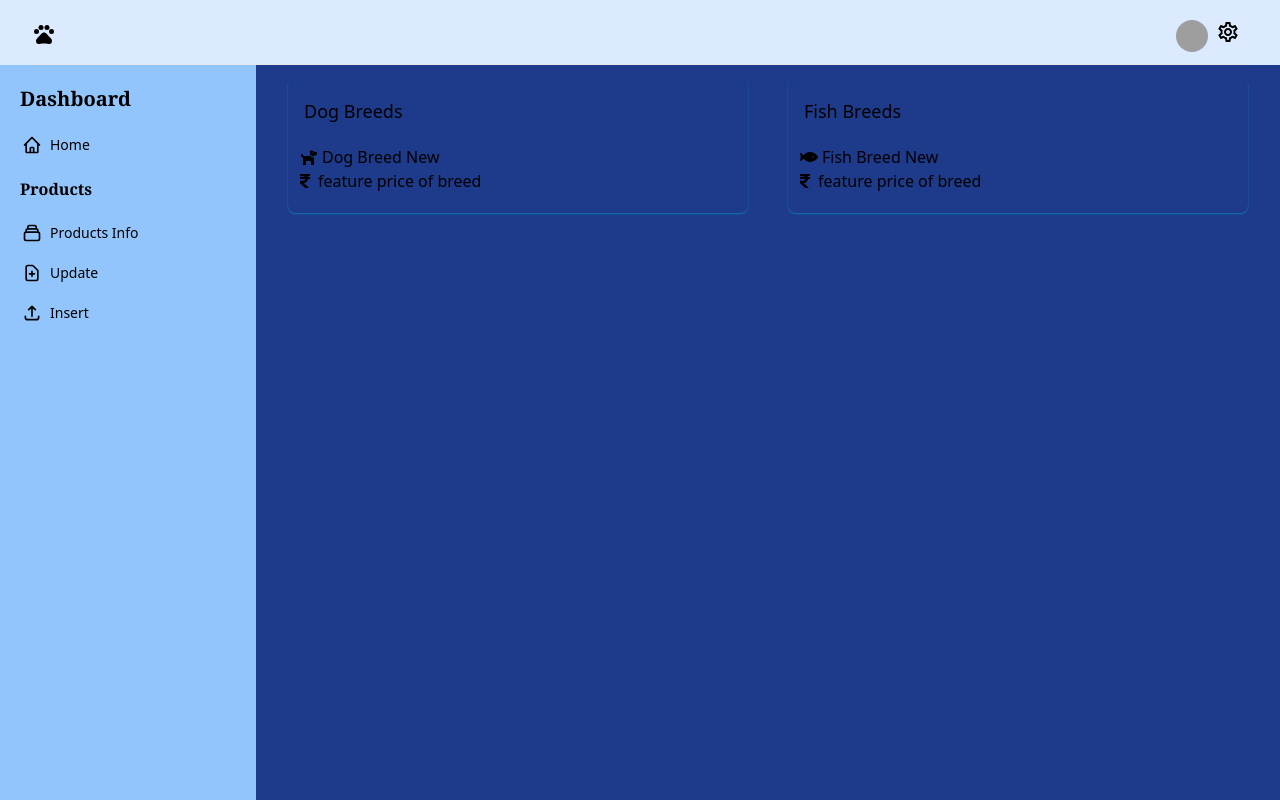
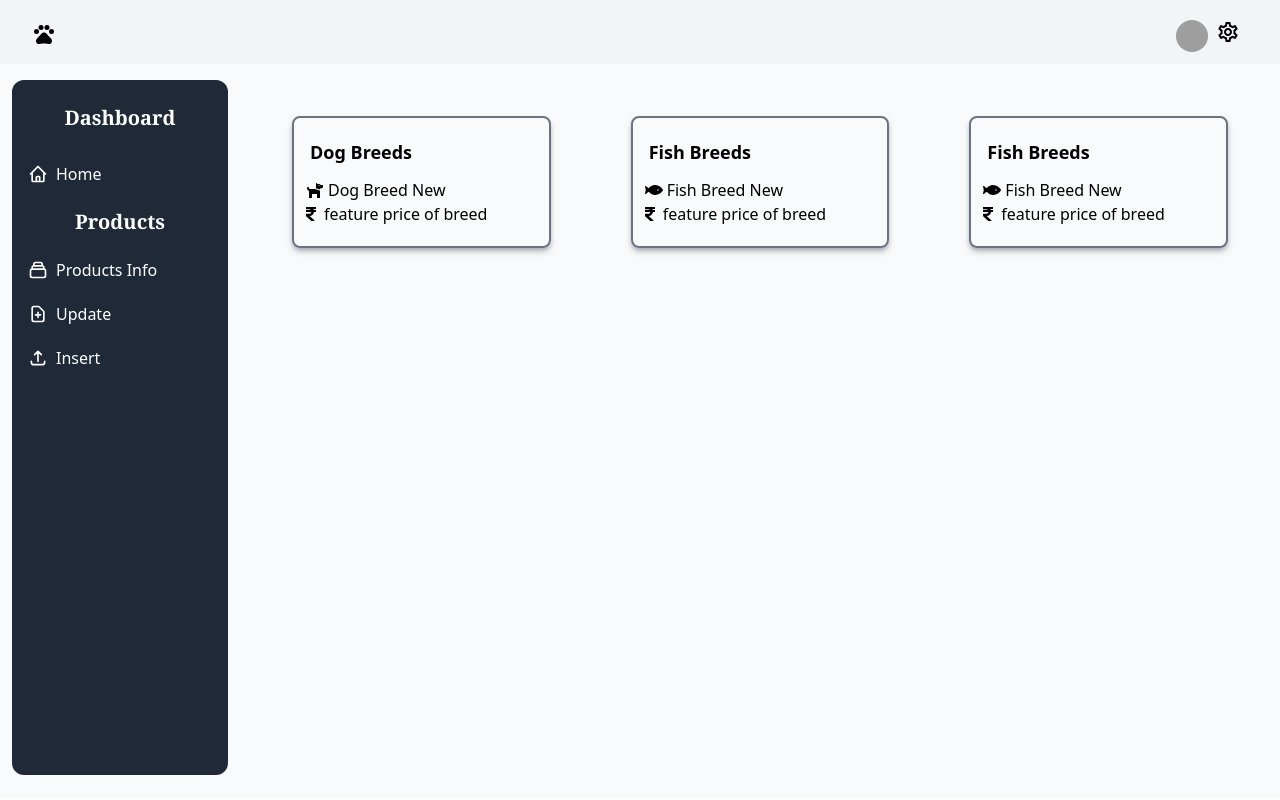
Before and after one commit to itsDikshaMahanot/ANIMOPEDIA_DASHBOARD, a React (Create React App) app in the folder animopedia_dashboard/: page / in a window 1280 px wide. Built offline with nearby package versions, Linux system fonts and the light colour scheme; grey boxes are pictures that could not be loaded.

Commit message:
sidebar and top bar fixed

```diff
--- a/animopedia_dashboard/src/App.js
+++ b/animopedia_dashboard/src/App.js
@@ -6,7 +6,7 @@ import Home from './pages/home/Home';
 export default function App() {
   return <div>
     <Topbar />
-    <div className='h-[calc(100vh_-_65px)] flex sticky top-50px'>
+    <div className=' h-[calc(100vh_-_65px)] flex sticky top-50px'>
       <Sidebar />
       <Home />
     </div>
--- a/animopedia_dashboard/src/components/featureInfo/FeatureInfo.js
+++ b/animopedia_dashboard/src/components/featureInfo/FeatureInfo.js
@@ -5,19 +5,28 @@ import { faDog, faFish, faRupeeSign } from '@fortawesome/free-solid-svg-icons'
 
 export default function FeatureInfo() {
     return (
-        <div className='md:px-1 py-2 w-100vh_ flex space justify-between'>
-            <div className='md:px-3 py-5 mx-5 flex-1 border-cyan-300 shadow-sm shadow-cyan-500/50 cursor-pointer rounded-lg' >
-                <span className='px-1 text-lg'> Dog Breeds </span>
-                <div className='mt-5 content-center'>
+        <div className='lg:px-1 py-12 w-100vh_ flex space justify-between  '>
+            <div className='lg:px-3 py-5 flex-1 mx-10 border-gray-500 shadow-md shadow-gray-500/50 cursor-pointer rounded-lg border-2  ' >
+                <span className='px-1 text-lg font-semibold'> Dog Breeds </span>
+                <div className='mt-3 content-center'>
                     <FontAwesomeIcon icon={faDog} />
                     <span className='px-1 mb-5'>Dog Breed New</span> <br />
                     <FontAwesomeIcon icon={faRupeeSign} />
                     <span className='px-2'>feature price of breed</span>
                 </div>
             </div>
-            <div className='md:px-3 py-5 flex-1 mx-5 border-cyan-300 shadow-sm shadow-cyan-500/50 cursor-pointer rounded-lg' >
-                <span className='px-1 text-lg'> Fish Breeds </span>
-                <div className='mt-5 content-center'>
+            <div className='lg:px-3 py-5 flex-1 mx-10 border-gray-500 shadow-md shadow-gray-500/50 cursor-pointer rounded-lg border-2' >
+                <span className='px-1 text-lg font-semibold'> Fish Breeds </span>
+                <div className='mt-3 content-center'>
+                    <FontAwesomeIcon icon={faFish} />
+                    <span className='px-1 mb-5'>Fish Breed New</span> <br />
+                    <FontAwesomeIcon icon={faRupeeSign} />
+                    <span className='px-2'>feature price of breed</span>
+                </div>
+            </div>
+            <div className='lg:px-3 py-5 flex-1 mx-10 border-gray-500 shadow-md shadow-gray-500/50 cursor-pointer rounded-lg border-2' >
+                <span className='px-1 text-lg font-semibold'> Fish Breeds </span>
+                <div className='mt-3 content-center'>
                     <FontAwesomeIcon icon={faFish} />
                     <span className='px-1 mb-5'>Fish Breed New</span> <br />
                     <FontAwesomeIcon icon={faRupeeSign} />
--- a/animopedia_dashboard/src/components/sidebar/Sidebar.js
+++ b/animopedia_dashboard/src/components/sidebar/Sidebar.js
@@ -6,30 +6,30 @@ import { HomeIcon, UploadIcon, CollectionIcon, XIcon } from '@heroicons/react/ou
 
 export default function Sidebar() {
     return (
-        <div className='flex bg-gray-100 w-64'>
-            <div className='h-[calc(100vh_-_65px)] bg-blue-300  md:w-64 px-3 py-3 sm:w-40'>
-                <h3 className='font-bold align-text-top px-2 py-2 font-serif text-xl'> Dashboard</h3>
-                <nav className='px-0.5 py-1'>
-                    <a href='#' className='px-2 py-2.5 flex items-center space-x-2 hover:bg-blue-400 rounded transition duration-200 hover:text-blue-100 active:bg-gray-300'>
+        <div className='flex bg-gray-50 px-1 md:w-60 '>
+            <div className='h-[calc(100vh_-_105px)] bg-gray-800 rounded-xl my-4 text-white md:w-56 mx-2 sm:w-40'>
+                <h3 className='font-bold align-text-top pt-6 pb-4 font-serif text-xl text-center border-white'> Dashboard</h3>
+                <nav className='px-2 py-1 text-l'>
+                    <a href='#' className='px-2 py-2.5 flex items-center space-x-2 hover:bg-blue-500 rounded transition duration-200 hover:text-blue-100 active:bg-gray-300'>
                         <HomeIcon className="h-5 w-5"/>
-                        <span className='text-sm'>Home</span>
+                        <span className=''>Home</span>
                     </a>
                 </nav>
-                <h3 className='font-bold align-text-top px-2 py-2 font-serif text-l'> Products</h3>
-                <nav className='px-0.5 py-1'>
-                <a href='#' className='px-2 py-2.5 flex items-center space-x-2 hover:bg-blue-400 rounded transition duration-200 hover:text-blue-100'>
+                <h3 className='font-bold align-text-top px-2 py-2 font-serif text-xl text-center'> Products</h3>
+                <nav className='px-2 py-1 text-l'>
+                <a href='#' className='px-2 py-2.5 flex items-center space-x-2 hover:bg-blue-500 rounded transition duration-200 hover:text-blue-100'>
                         <CollectionIcon className="h-5 w-5" />
-                        <span className='text-sm'>Products Info</span>
+                        <span >Products Info</span>
                     </a>
-                    <a href='#' className='px-2 py-2.5 flex items-center space-x-2 hover:bg-blue-400 rounded transition duration-200 hover:text-blue-100'>
+                    <a href='#' className='px-2 py-2.5 flex items-center space-x-2 hover:bg-blue-500 rounded transition duration-200 hover:text-blue-100'>
                         <svg xmlns="http://www.w3.org/2000/svg" class="h-5 w-5" fill="none" viewBox="0 0 24 24" stroke="currentColor">
                             <path stroke-linecap="round" stroke-linejoin="round" stroke-width="2" d="M9 13h6m-3-3v6m5 5H7a2 2 0 01-2-2V5a2 2 0 012-2h5.586a1 1 0 01.707.293l5.414 5.414a1 1 0 01.293.707V19a2 2 0 01-2 2z" />
                         </svg>
-                        <span className='text-sm'>Update</span>
+                        <span >Update</span>
                     </a>
-                    <a href='#' className='px-2 py-2.5 flex items-center space-x-2 hover:bg-blue-400 rounded transition duration-200 hover:text-blue-100'>
+                    <a href='#' className='px-2 py-2.5 flex items-center space-x-2 hover:bg-blue-500 rounded transition duration-200 hover:text-blue-100'>
                         <UploadIcon className="h-5 w-5" />
-                        <span className='text-sm'>Insert</span>
+                        <span>Insert</span>
                     </a>
                 </nav>
             </div>
--- a/animopedia_dashboard/src/components/topbar/Topbar.js
+++ b/animopedia_dashboard/src/components/topbar/Topbar.js
@@ -8,8 +8,8 @@ import { MenuIcon, SearchIcon, ShoppingBagIcon, XIcon } from '@heroicons/react/o
 export default function Topbar() {
     const [open, setOpen] = useState(false)
     return (
-        <nav aria-label="Top" className="bg-blue-100 max-w-full mx-auto px-4 sm:px-6 lg:px-8 sticky top-0 z-999">
-            <div className="border-b border-gray-200 ">
+        <nav aria-label="Top" className="bg-gray-100 max-w-full mx-auto px-4 sm:px-6 lg:px-8 sticky top-0 z-999">
+            <div className="border-black ">
                 <div className="h-16 flex justify-between pt-5 ">
                     <button
                         type="button"
--- a/animopedia_dashboard/src/pages/home/Home.js
+++ b/animopedia_dashboard/src/pages/home/Home.js
@@ -4,7 +4,7 @@ import FeatureInfo from '../../components/featureInfo/FeatureInfo';
 export default function Home() {
     return (
         <div className='bg-gray-100 w-screen'>
-            <div className='py-1 px-2 bg-blue-900 h-[calc(100vh_-_65px)]'>
+            <div className='py-1 px-2 bg-gray-50 h-[calc(100vh_-_65px)]'>
                 <FeatureInfo />
             </div>
 
```
